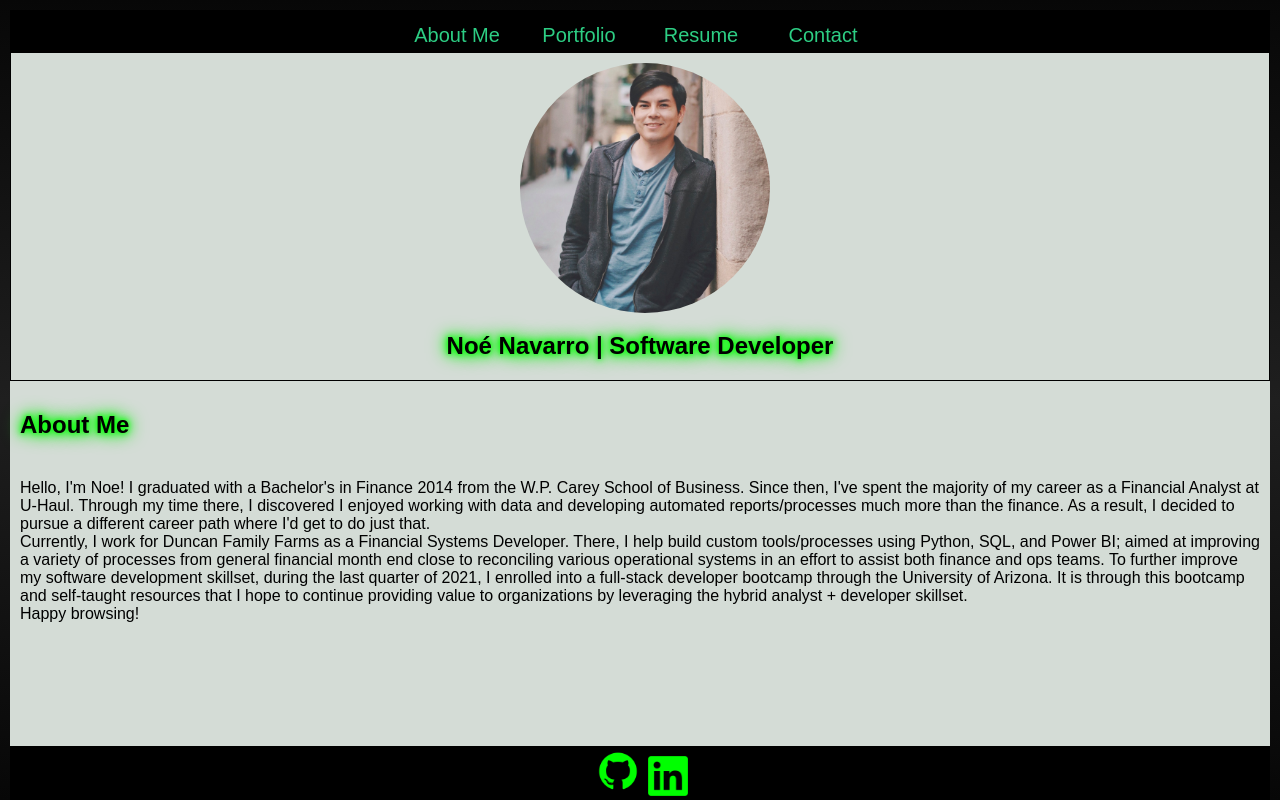
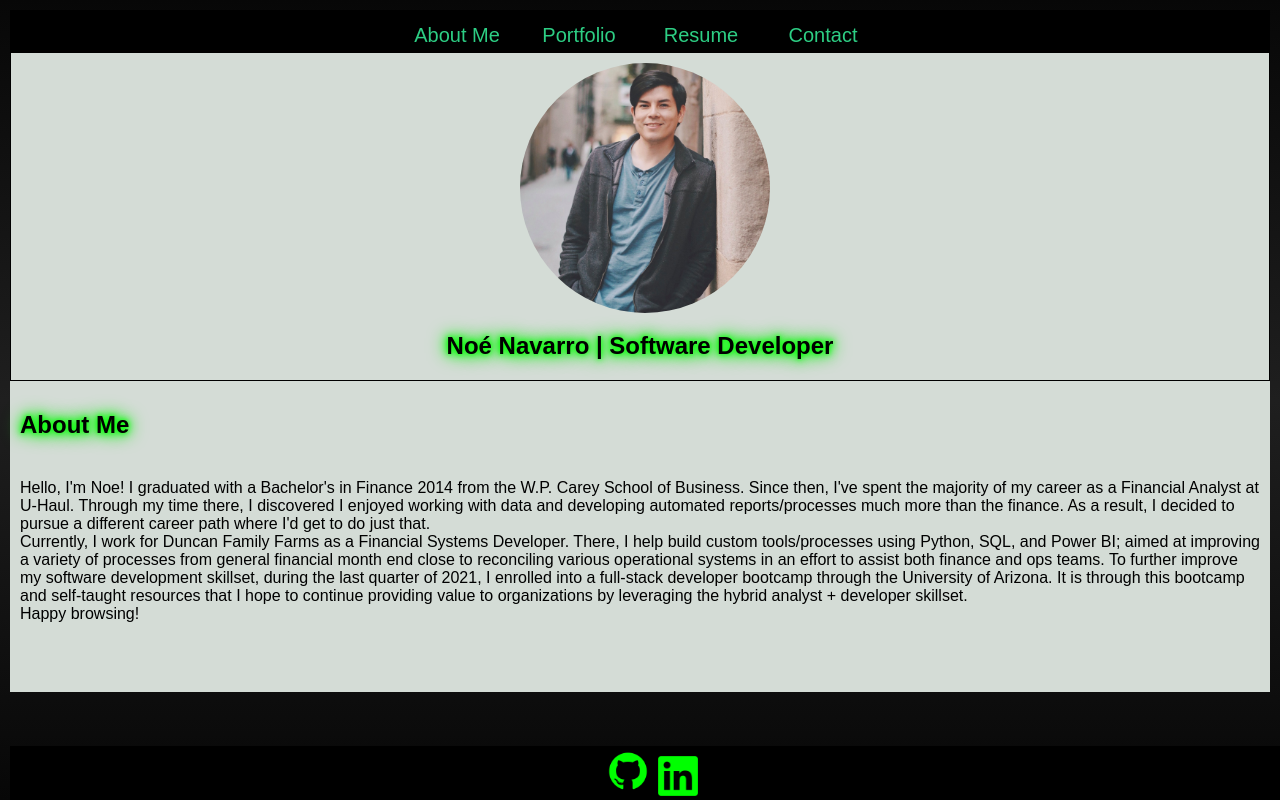
Before and after one commit to Nnavarr/portfolio, a React (Create React App) app: page / in a window 1280 px wide. Built offline with nearby package versions, Linux system fonts and the light colour scheme.

Commit message:
first attempt at creating a dynamic footer that will always appear at the bottom regardless of the screen size

```diff
--- a/src/index.css
+++ b/src/index.css
@@ -256,11 +256,19 @@ main {
 }
 
 footer {
+  position: absolute;
+  bottom: 0;
+  transition: bottom 0.3s ease-in-out;
   flex-shrink:0;
   width: 100%;
   text-align: center;
-  /* background: var(--footer-color); */
   background: var(--header-color);
+}
+
+@media screen and (min-height: 900px) {
+  footer {
+    bottom: 0;
+  }
 }
 
 .container {
```
